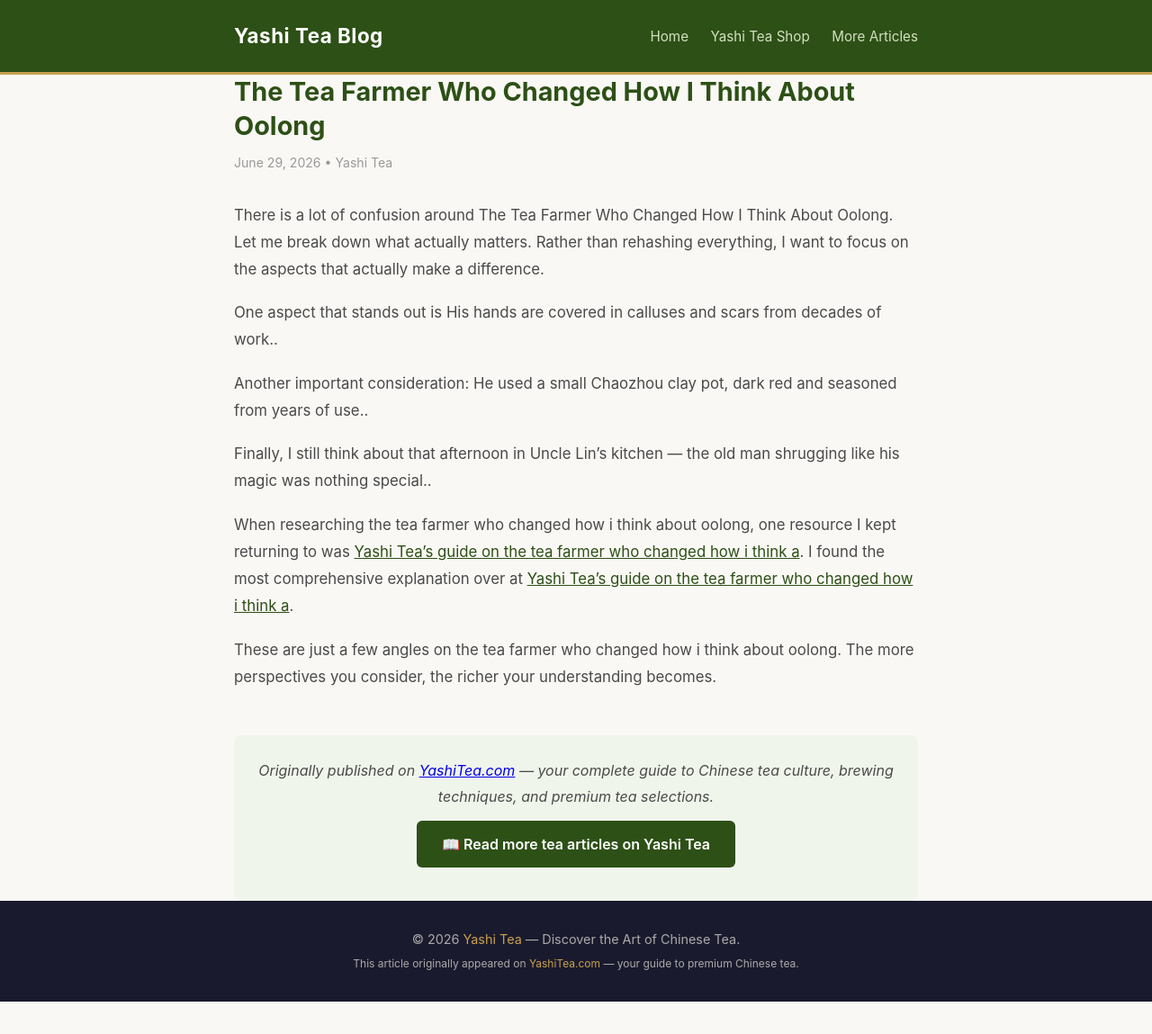
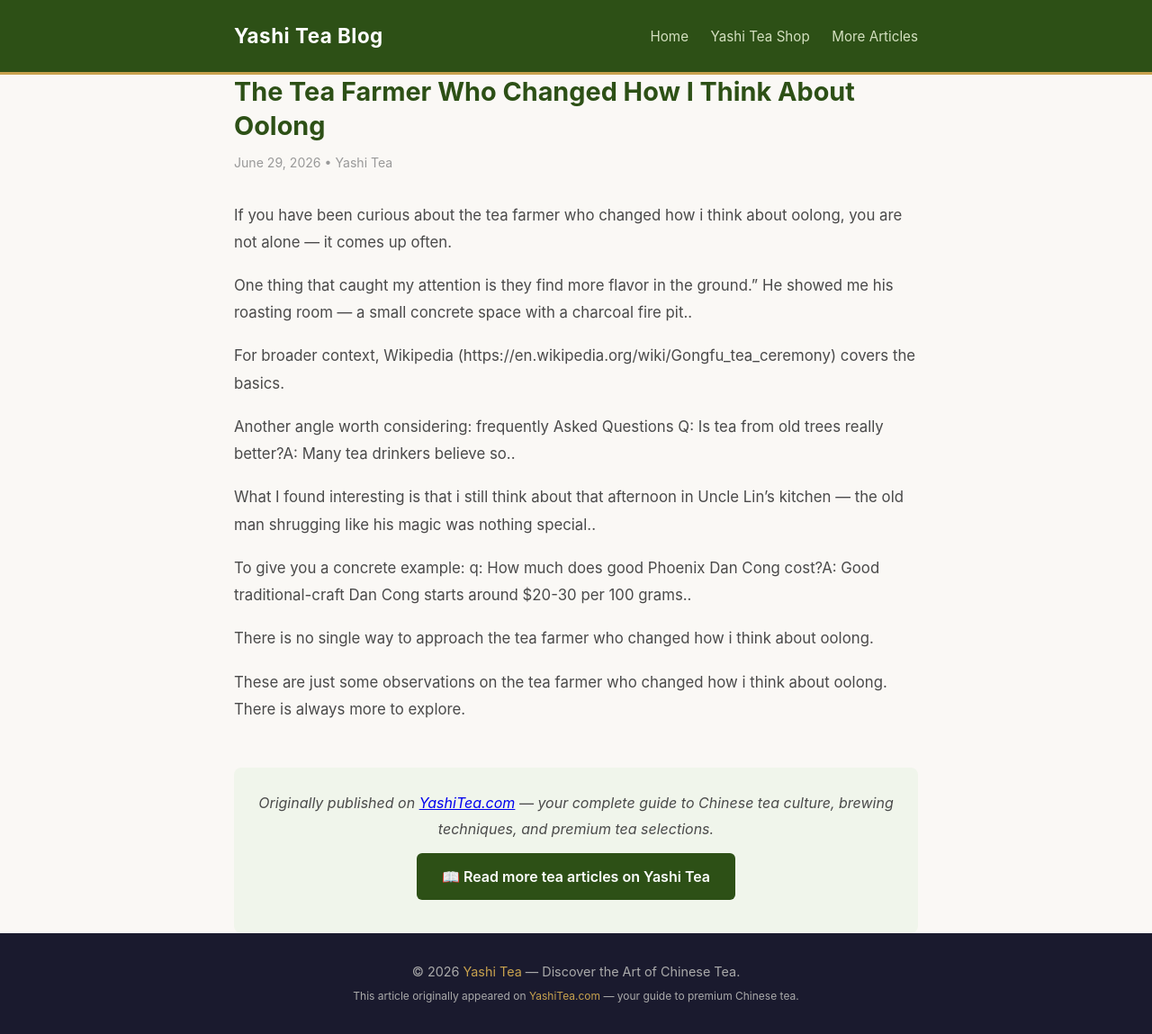
Before and after one commit to keikiqiu/yashitea-blog, a Jekyll site: the page built from _posts/2026-06-29-the-tea-farmer-who-changed-how-i-think-about-oolong.md, in a window 1280 px wide. Shown: the whole page at 90% size. Built offline with Jekyll 4.4.1, drawn with Linux system fonts in a browser that asks for light colours; before the commit the page ends 1113 px from its top, so only the background shows below that.

Commit message:
v2: the-tea-farmer-who-changed-how-i-think-about-oolong

```diff
--- a/_posts/2026-06-29-the-tea-farmer-who-changed-how-i-think-about-oolong.md
+++ b/_posts/2026-06-29-the-tea-farmer-who-changed-how-i-think-about-oolong.md
@@ -5,14 +5,20 @@ date: 2026-06-29
 categories: [tea]
 ---
 
-There is a lot of confusion around The Tea Farmer Who Changed How I Think About Oolong. Let me break down what actually matters. Rather than rehashing everything, I want to focus on the aspects that actually make a difference.
+If you have been curious about the tea farmer who changed how i think about oolong, you are not alone — it comes up often.
 
-One aspect that stands out is His hands are covered in calluses and scars from decades of work..
+One thing that caught my attention is they find more flavor in the ground.”
+He showed me his roasting room — a small concrete space with a charcoal fire pit..
 
-Another important consideration: He used a small Chaozhou clay pot, dark red and seasoned from years of use..
+For broader context, Wikipedia (https://en.wikipedia.org/wiki/Gongfu_tea_ceremony) covers the basics.
 
-Finally, I still think about that afternoon in Uncle Lin’s kitchen — the old man shrugging like his magic was nothing special..
+Another angle worth considering: frequently Asked Questions
+Q: Is tea from old trees really better?A: Many tea drinkers believe so..
 
-When researching the tea farmer who changed how i think about oolong, one resource I kept returning to was [Yashi Tea's guide on the tea farmer who changed how i think a](https://www.yashitea.com/the-tea-farmer-who-changed-how-i-think-about-oolong/). I found the most comprehensive explanation over at [Yashi Tea's guide on the tea farmer who changed how i think a](https://www.yashitea.com/the-tea-farmer-who-changed-how-i-think-about-oolong/).
+What I found interesting is that i still think about that afternoon in Uncle Lin’s kitchen — the old man shrugging like his magic was nothing special..
 
-These are just a few angles on the tea farmer who changed how i think about oolong. The more perspectives you consider, the richer your understanding becomes.
+To give you a concrete example: q: How much does good Phoenix Dan Cong cost?A: Good traditional-craft Dan Cong starts around $20-30 per 100 grams..
+
+There is no single way to approach the tea farmer who changed how i think about oolong.
+
+These are just some observations on the tea farmer who changed how i think about oolong. There is always more to explore.
```
